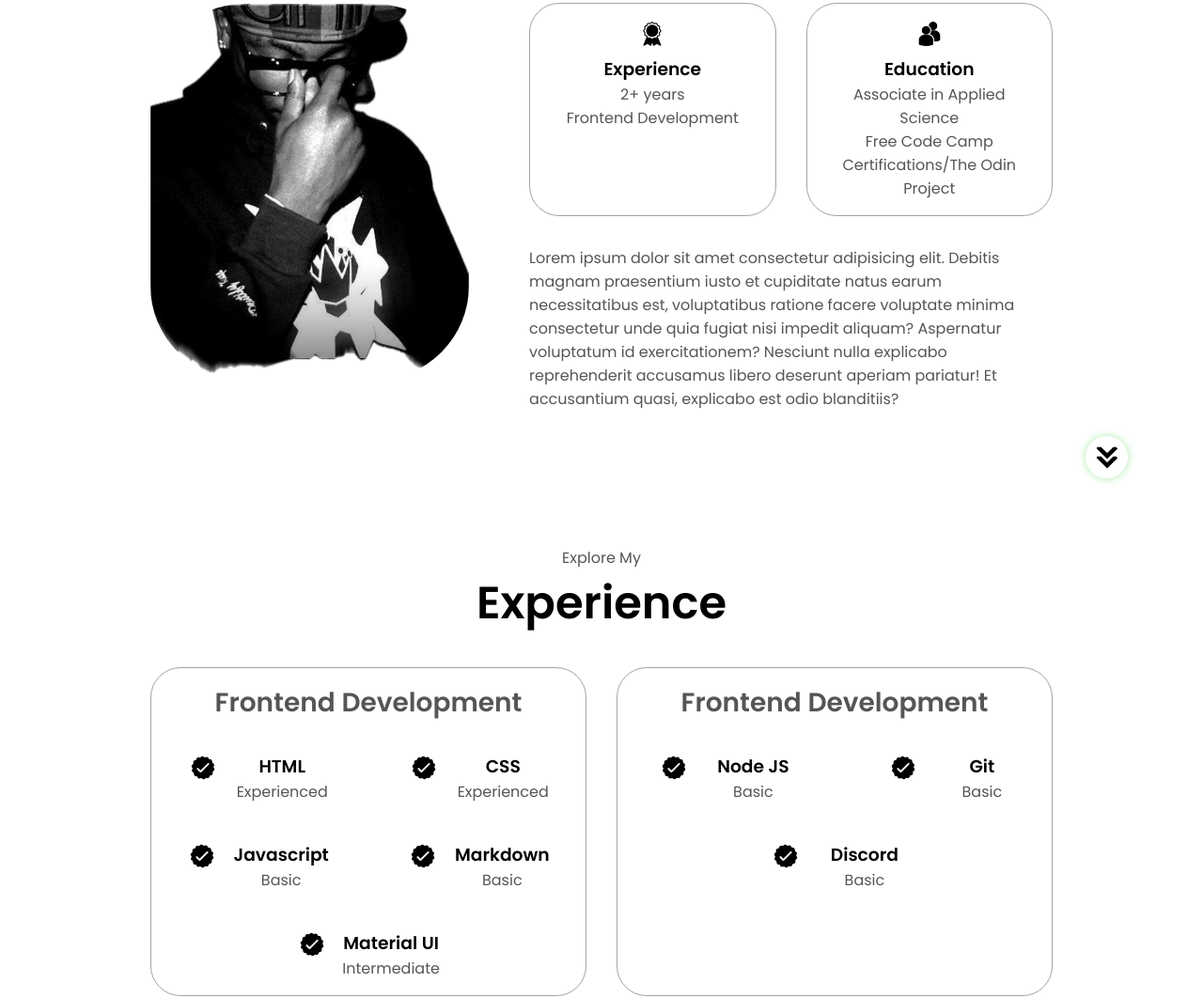
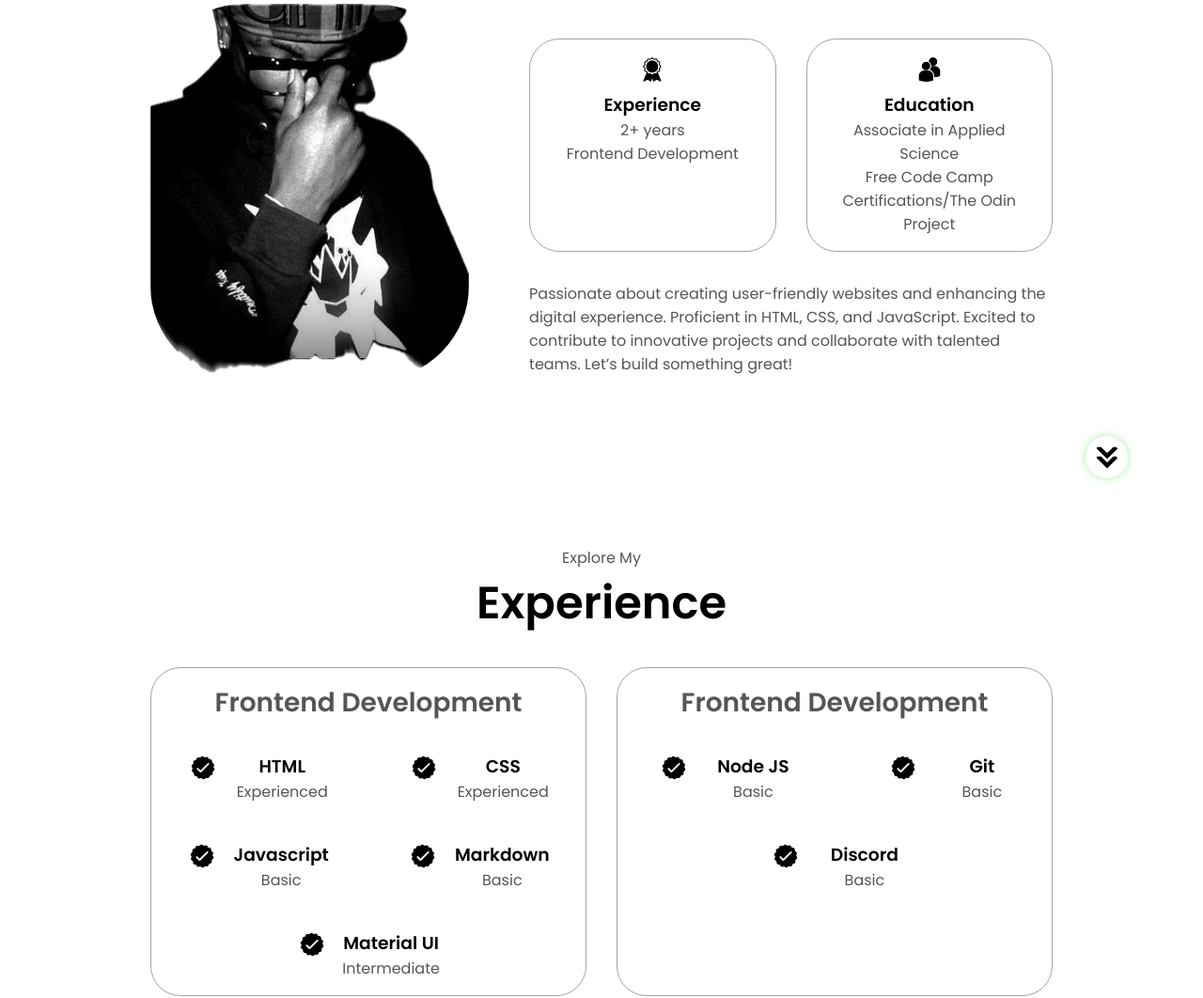
Before and after one commit to gs-300/Portfolio-website, a plain HTML site: page index.html in a window 1280 px wide. Shown: the part 1115-2177 px from the top of the page at 94% size. Drawn offline with Linux system fonts and the light colour scheme.

Commit message:
about me section updated

```diff
--- a/index.html
+++ b/index.html
@@ -109,7 +109,11 @@
                 </div>
 
                 <div class="text-container">
-                    <p>Lorem ipsum dolor sit amet consectetur adipisicing elit. Debitis magnam praesentium iusto et cupiditate natus earum necessitatibus est, voluptatibus ratione facere voluptate minima consectetur unde quia fugiat nisi impedit aliquam? Aspernatur voluptatum id exercitationem? Nesciunt nulla explicabo reprehenderit accusamus libero deserunt aperiam pariatur! Et accusantium quasi, explicabo est odio blanditiis?</p>
+                    <p>Passionate about creating user-friendly websites and enhancing the digital experience.
+                        Proficient in HTML, CSS, and JavaScript. Excited to contribute to innovative projects and collaborate
+                        with talented teams. Let’s build something great!</p>
+
+
                 </div>
             </div>
         </div>
```
